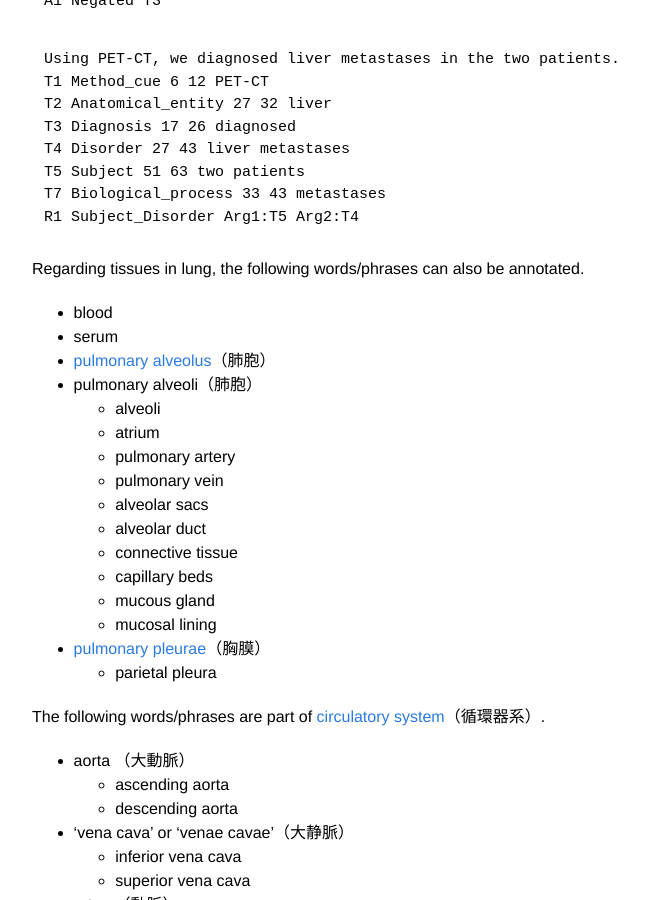
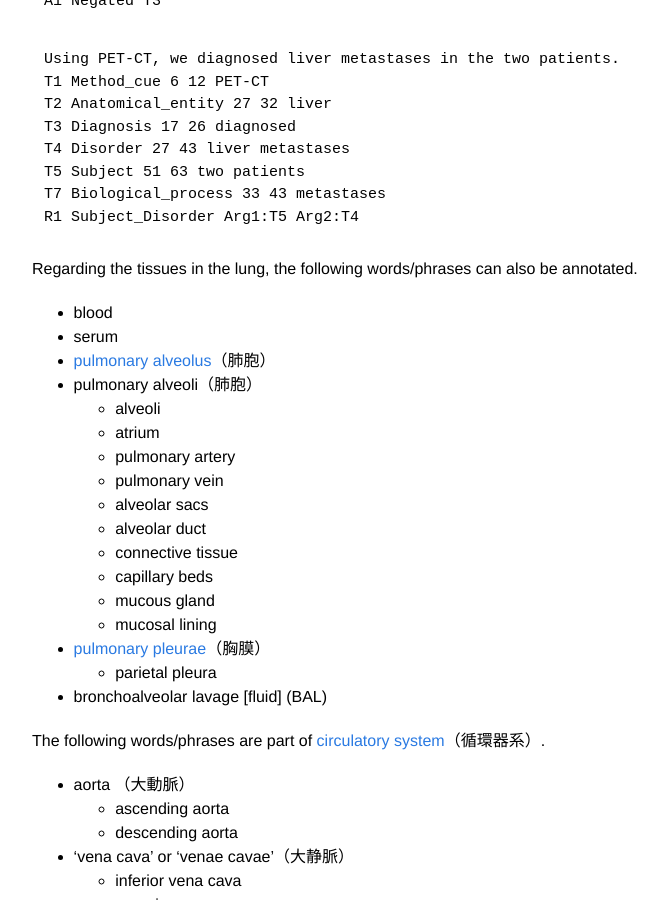
Before and after one commit to ezcatdb/clinicalcorpus-guidelines, a Jekyll site: the page built from _entity/Anatomical_entity.md, in a window 1280 px wide and 900 px high, scrolled down 1296 px. Shown: the whole window, without its empty margins (208-876 px from the left). Built offline with Jekyll 4.4.1, drawn with Linux system fonts in a browser that asks for light colours.

Commit message:
BAL included in _entity/Anatomical_entity.md

```diff
--- a/_entity/Anatomical_entity.md
+++ b/_entity/Anatomical_entity.md
@@ -73,7 +73,7 @@ T7 Biological_process 33 43 metastases
 R1 Subject_Disorder Arg1:T5 Arg2:T4
 ~~~
 
-Regarding tissues in lung, the following words/phrases can also be annotated.
+Regarding the tissues in the lung, the following words/phrases can also be annotated.
 
 - blood
 - serum
@@ -92,7 +92,7 @@ Regarding tissues in lung, the following words/phrases can also be annotated.
 
 - <a href="https://en.wikipedia.org/wiki/Pulmonary_pleurae">pulmonary pleurae</a>（胸膜）
   - parietal pleura
-
+- bronchoalveolar lavage [fluid] (BAL)
 
 The following words/phrases are part of <a href="https://en.wikipedia.org/wiki/Circulatory_system">circulatory system</a>（循環器系）.
 
```
